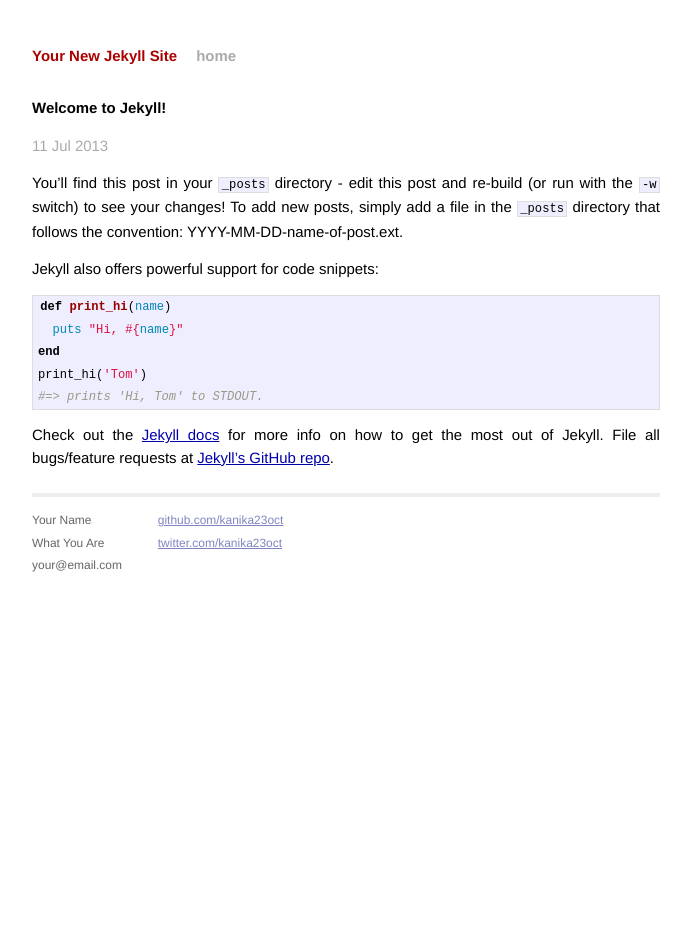
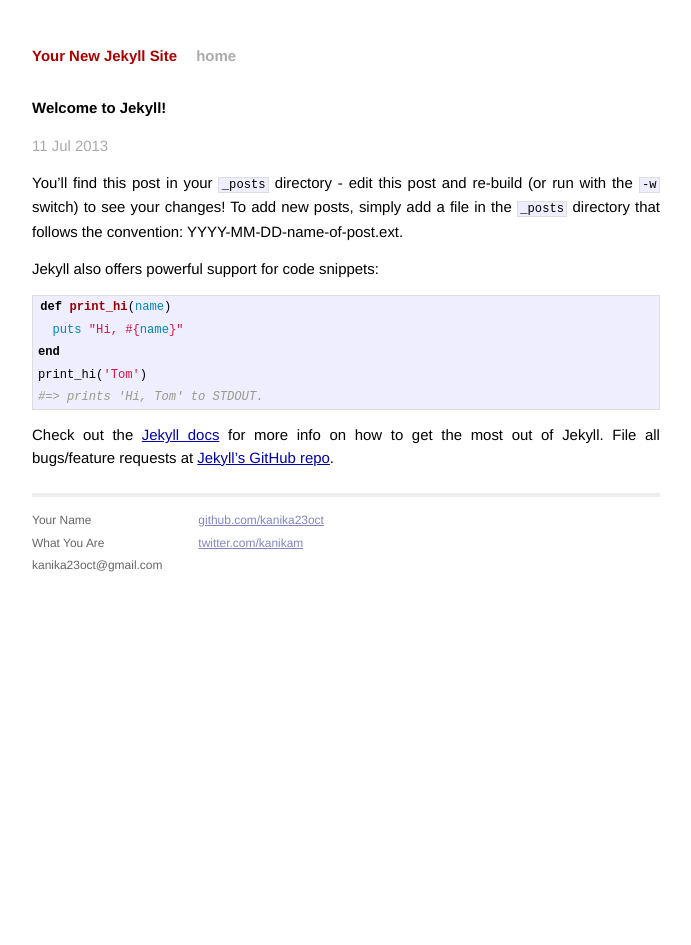
Before and after one commit to kanika23oct/kanika23oct.github.io, a Jekyll site: the page built from _posts/2013-07-11-welcome-to-jekyll.markdown, in a window 1280 px wide. Shown: the whole page, without its empty margins (294-985 px from the left). Built offline with Jekyll 4.4.1, drawn with Linux system fonts in a browser that asks for light colours.

Commit message:
Updated the default page

```diff
--- a/_layouts/default.html
+++ b/_layouts/default.html
@@ -29,13 +29,13 @@
                 <p>
                   Your Name<br />
                   What You Are<br />
-                  your@email.com
+                  kanika23oct@gmail.com
                 </p>
               </div>
               <div class="contact">
                 <p>
                   <a href="http://github.com/kanika23oct/">github.com/kanika23oct</a><br />
-                  <a href="http://twitter.com/kanika23oct/">twitter.com/kanika23oct</a><br />
+                  <a href="http://twitter.com/kanika23oct/">twitter.com/kanikam</a><br />
                 </p>
               </div>
             </div>
```
